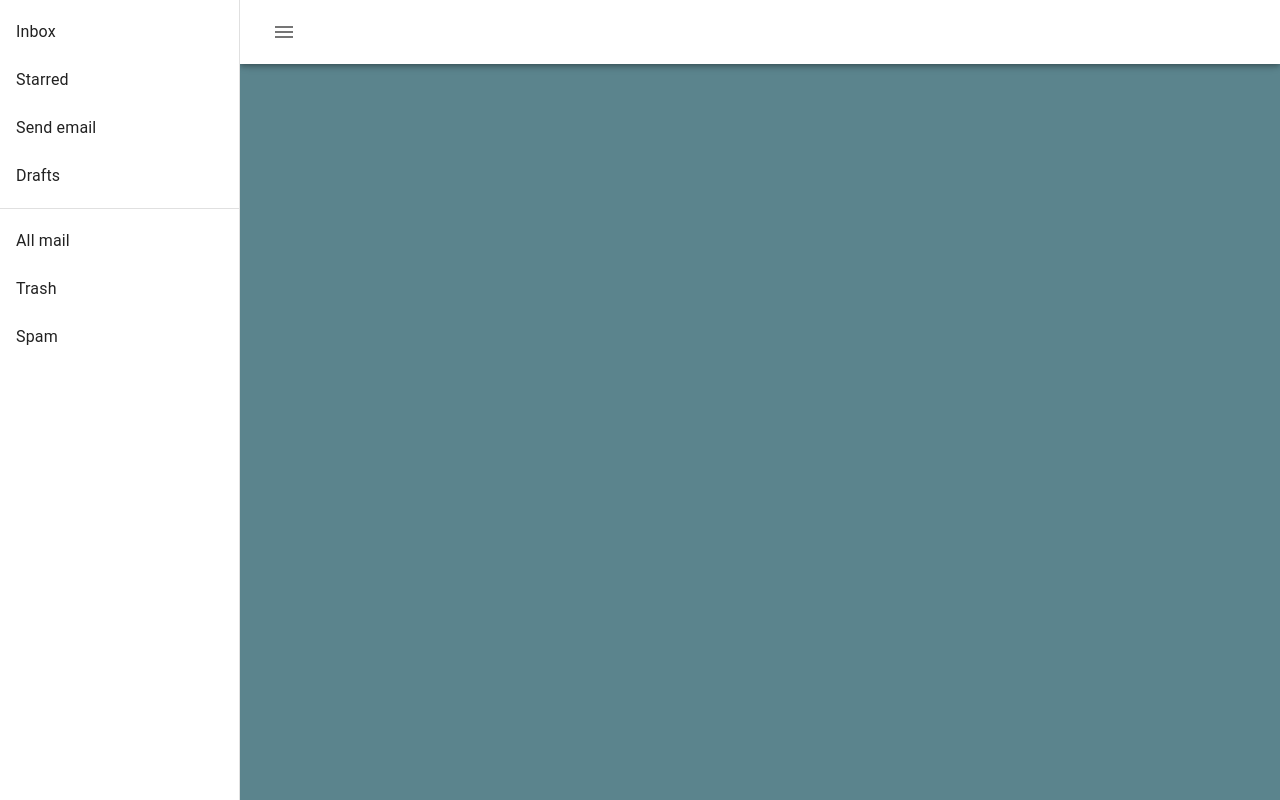
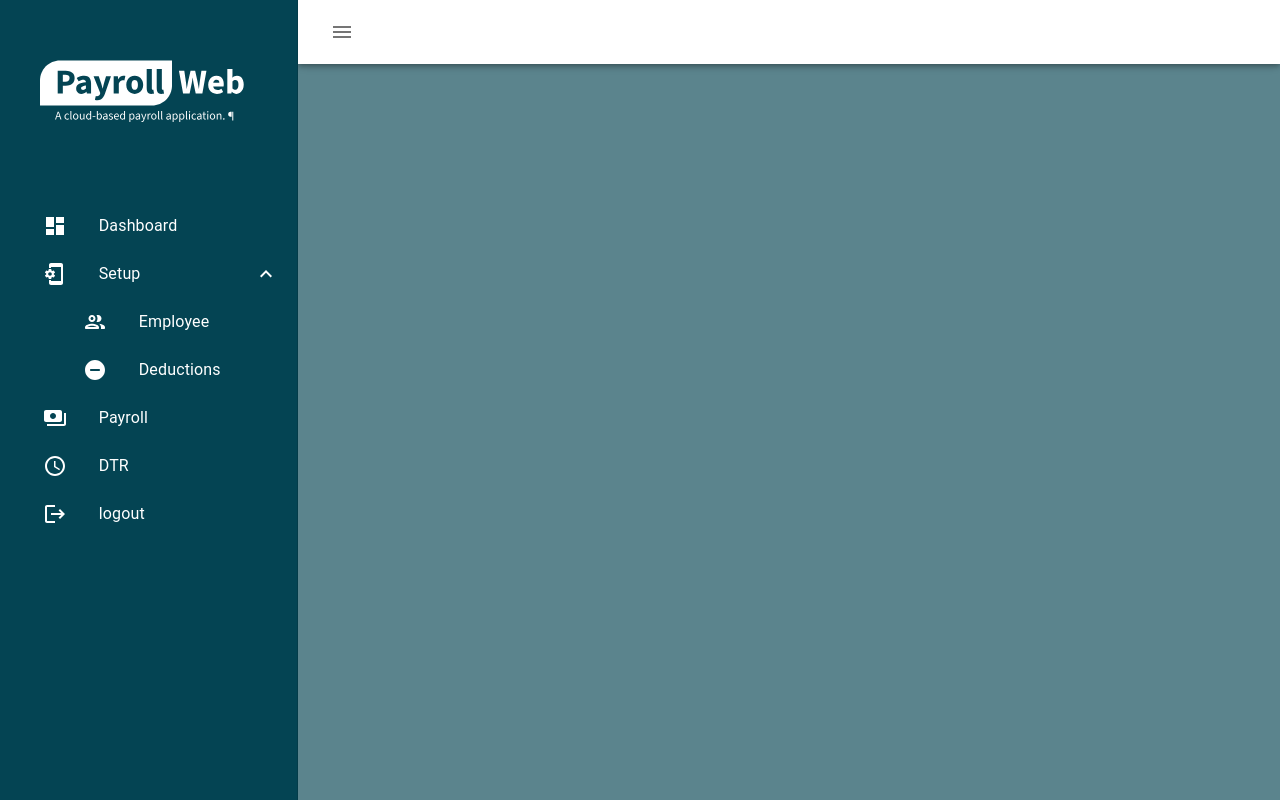
Before and after one commit to gerald-diego54/payroll-client, a Next.js app: page /dashboard in a window 1280 px wide. Both pictures are taken after a click on the button 44 px from the left and 32 px from the top of the page. Built offline with nearby package versions, Linux system fonts and the light colour scheme.

Commit message:
Side bar

```diff
--- a/src/layout/MainNavbar.tsx
+++ b/src/layout/MainNavbar.tsx
@@ -18,7 +18,7 @@ const MainNavbar: React.FC<{ isOpen: (status: boolean) => void }> = ({ isOpen })
             duration: theme.transitions.duration.leavingScreen,
         }),
         ...(open && {
-            width: `calc(100% - 240px)`,
+            width: `calc(100% - 298px)`,
             marginLeft: `240px`,
             transition: theme.transitions.create(["margin", "width"], {
                 easing: theme.transitions.easing.easeOut,
--- a/src/layout/Sidebar.tsx
+++ b/src/layout/Sidebar.tsx
@@ -1,70 +1,115 @@
-import { Divider, Drawer, IconButton, List, ListItem, ListItemButton, ListItemIcon, ListItemText } from "@mui/material";
+import * as React from "react";
 import { styled, useTheme } from "@mui/material/styles";
-import React from "react";
+import Drawer from "@mui/material/Drawer";
+import List from "@mui/material/List";
+import ListItemButton from "@mui/material/ListItemButton";
+import ListItemIcon from "@mui/material/ListItemIcon";
+import ListItemText from "@mui/material/ListItemText";
+import Collapse from "@mui/material/Collapse";
+import DashboardIcon from "@mui/icons-material/Dashboard";
+import PhonelinkSetupIcon from "@mui/icons-material/PhonelinkSetup";
+import PeopleOutlineRoundedIcon from "@mui/icons-material/PeopleOutlineRounded";
+import LogoutIcon from "@mui/icons-material/Logout";
+import RemoveCircleRoundedIcon from "@mui/icons-material/RemoveCircleRounded";
+import AccessTimeIcon from "@mui/icons-material/AccessTime";
+import PaymentsIcon from "@mui/icons-material/Payments";
+import ExpandLess from "@mui/icons-material/ExpandLess";
+import ExpandMore from "@mui/icons-material/ExpandMore";
+import Image from "next/image";
+
+const SidebarContainer = styled("div")({
+    display: "flex",
+    flexDirection: "column",
+    paddingRight: "10%",
+    height: "100%",
+    overflow: "hidden",
+});
 
 const Sidebar: React.FC<{ isOpen: boolean }> = ({ isOpen }): JSX.Element => {
-    const Main = styled("main", { shouldForwardProp: (prop) => prop !== "open" })<{
-        open?: boolean;
-    }>(({ theme, open }) => ({
-        flexGrow: 1,
-        padding: theme.spacing(3),
-        transition: theme.transitions.create("margin", {
-            easing: theme.transitions.easing.sharp,
-            duration: theme.transitions.duration.leavingScreen,
-        }),
-        marginLeft: `-240px`,
-        ...(open && {
-            transition: theme.transitions.create("margin", {
-                easing: theme.transitions.easing.easeOut,
-                duration: theme.transitions.duration.enteringScreen,
-            }),
-            marginLeft: 0,
-        }),
-    }));
+    const theme = useTheme();
+    const [nestedOpen, setNestedOpen] = React.useState(true);
 
-    const DrawerHeader = styled("div")(({ theme }) => ({
-        display: "flex",
-        alignItems: "center",
-        padding: theme.spacing(0, 1),
-        // necessary for content to be below app bar
-        ...theme.mixins.toolbar,
-        justifyContent: "flex-end",
-    }));
+    const handleNestedClick = () => {
+        setNestedOpen(!nestedOpen);
+    };
 
     return (
         <Drawer
             sx={{
-                width: "240px",
+                width: "298px",
                 flexShrink: 0,
                 "& .MuiDrawer-paper": {
-                    width: "240px",
+                    width: "298px",
                     boxSizing: "border-box",
+                    backgroundColor: "#044453",
                 },
             }}
             variant="persistent"
             anchor="left"
             open={isOpen}
         >
-            <List>
-                {["Inbox", "Starred", "Send email", "Drafts"].map((text, index) => (
-                    <ListItem key={text} disablePadding>
+            <SidebarContainer>
+                <Image
+                    src="/light-logo.svg"
+                    width={206}
+                    height={100}
+                    alt="Picture of the author"
+                    style={{ marginTop: "15%", marginBottom: "20%", marginLeft: "15%" }}
+                />
+                <List
+                    sx={{ width: "100%", maxWidth: 289, bgcolor: "#044453", marginLeft: "10%" }}
+                    component="nav"
+                    aria-labelledby="nested-list-subheader"
+                >
                     <ListItemButton>
-                            <ListItemText primary={text} />
+                        <ListItemIcon>
+                            <DashboardIcon sx={{ color: "white" }} />
+                        </ListItemIcon>
+                        <ListItemText sx={{ color: "white" }} primary="Dashboard" />
                     </ListItemButton>
-                    </ListItem>
-                ))}
+                    <ListItemButton onClick={handleNestedClick}>
+                        <ListItemIcon>
+                            <PhonelinkSetupIcon sx={{ color: "white" }} />
+                        </ListItemIcon>
+                        <ListItemText sx={{ color: "white" }} primary="Setup" />
+                        {nestedOpen ? <ExpandLess sx={{ color: "white" }} /> : <ExpandMore sx={{ color: "white" }} />}
+                    </ListItemButton>
+                    <Collapse in={nestedOpen} timeout="auto" unmountOnExit>
+                        <List component="div" disablePadding>
+                            <ListItemButton sx={{ pl: 7 }}>
+                                <ListItemIcon>
+                                    <PeopleOutlineRoundedIcon sx={{ color: "white" }} />
+                                </ListItemIcon>
+                                <ListItemText sx={{ color: "white" }} primary="Employee" />
+                            </ListItemButton>
+                            <ListItemButton sx={{ pl: 7 }}>
+                                <ListItemIcon>
+                                    <RemoveCircleRoundedIcon sx={{ color: "white" }} />
+                                </ListItemIcon>
+                                <ListItemText sx={{ color: "white" }} primary="Deductions" />
+                            </ListItemButton>
                         </List>
-            <Divider />
-            <List>
-                {["All mail", "Trash", "Spam"].map((text, index) => (
-                    <ListItem key={text} disablePadding>
+                    </Collapse>
                     <ListItemButton>
-                            <ListItemText primary={text} />
+                        <ListItemIcon>
+                            <PaymentsIcon sx={{ color: "white" }} />
+                        </ListItemIcon>
+                        <ListItemText sx={{ color: "white" }} primary="Payroll" />
                     </ListItemButton>
-                    </ListItem>
-                ))}
+                    <ListItemButton>
+                        <ListItemIcon>
+                            <AccessTimeIcon sx={{ color: "white" }} />
+                        </ListItemIcon>
+                        <ListItemText sx={{ color: "white" }} primary="DTR" />
+                    </ListItemButton>
+                    <ListItemButton>
+                        <ListItemIcon>
+                            <LogoutIcon sx={{ color: "white" }} />
+                        </ListItemIcon>
+                        <ListItemText sx={{ color: "white" }} primary="logout" />
+                    </ListItemButton>
                 </List>
-            <DrawerHeader />
+            </SidebarContainer>
         </Drawer>
     );
 };
```
Also changed, not shown: public/light-logo.svg (added). Lines whose indentation alone changed are shown as unchanged.
